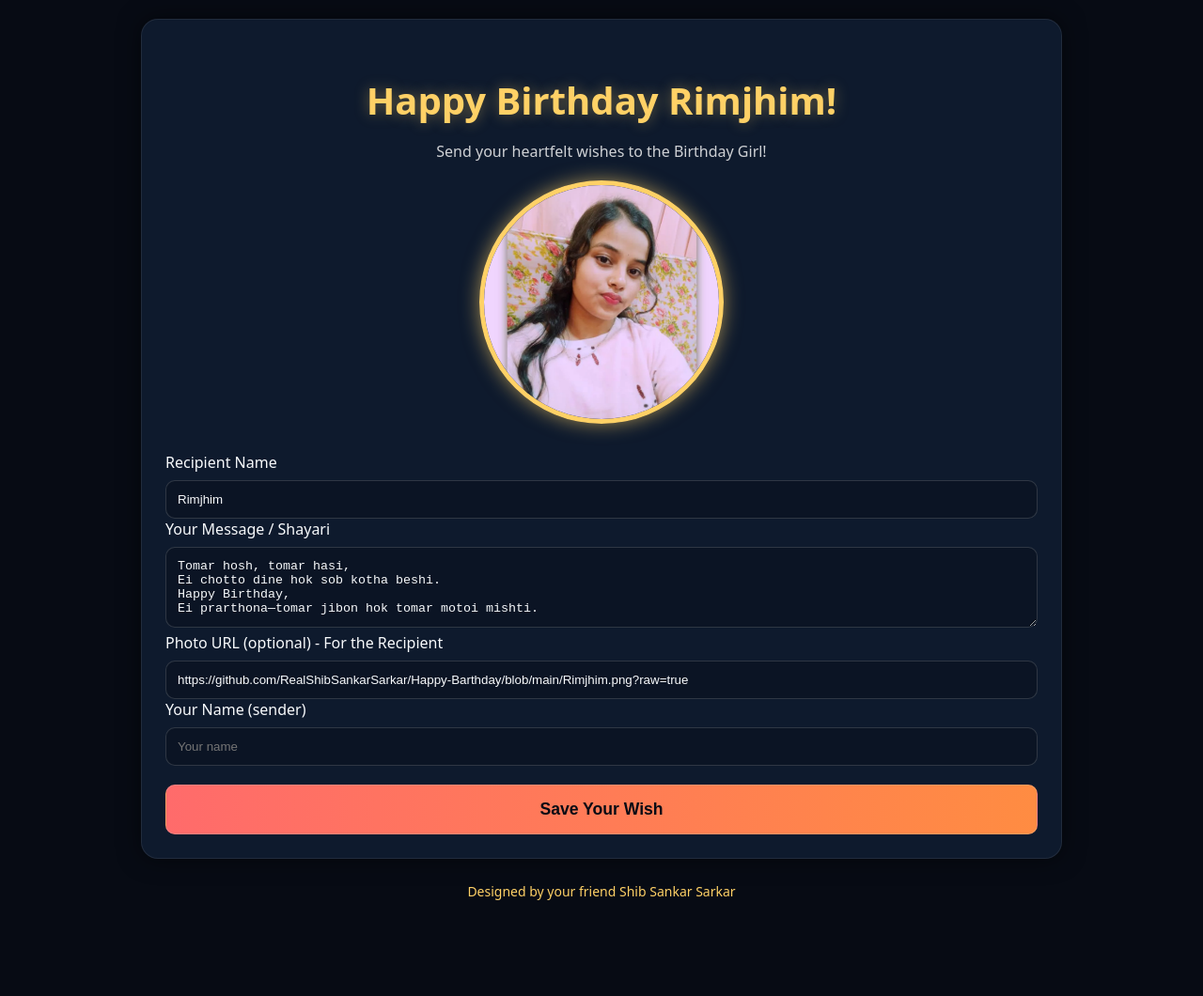
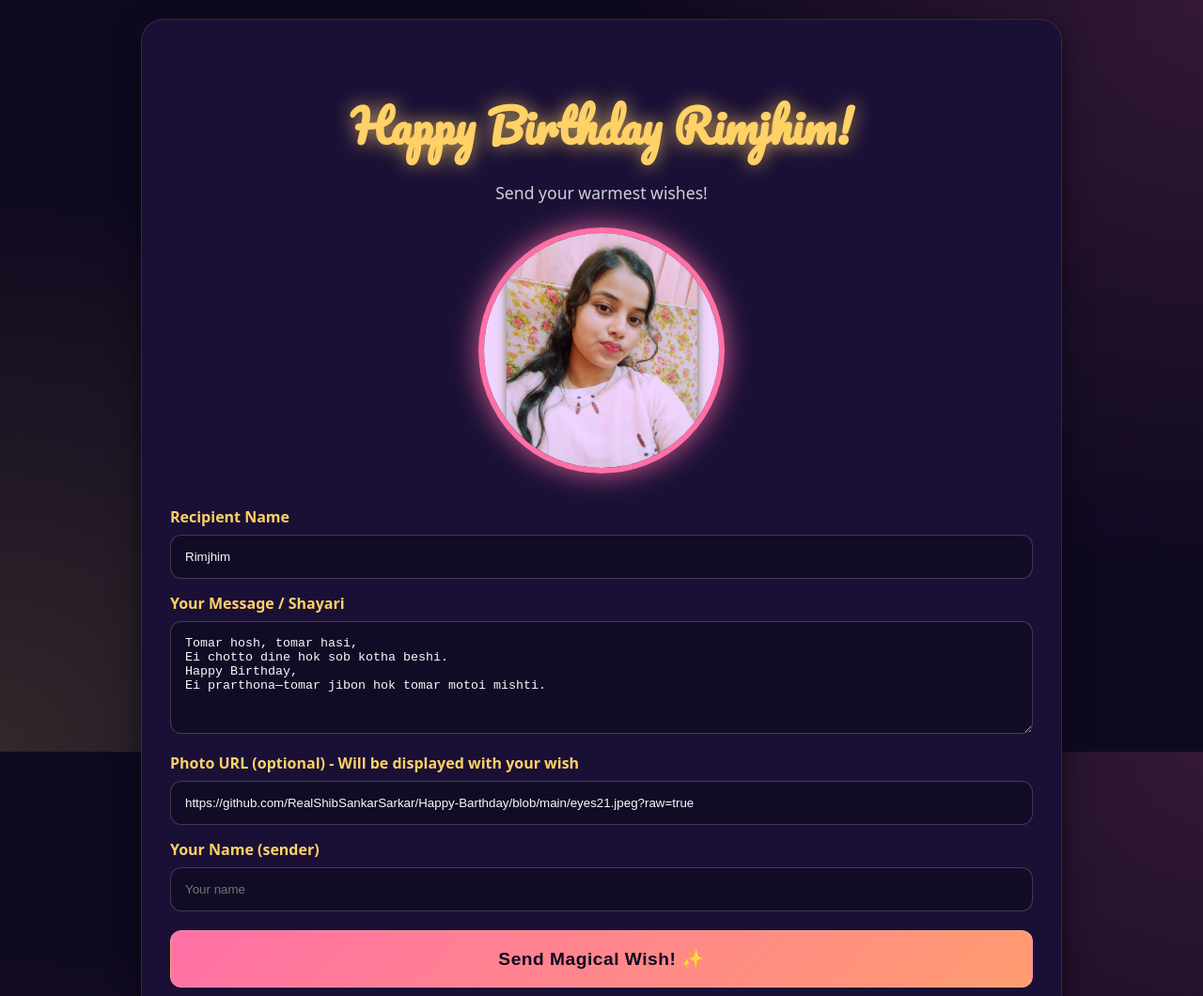
Before and after one commit to RealShibSankarSarkar/Happy-Barthday, a plain HTML site: page index.html in a window 1280 px wide. Shown: the top 1060 px of the page at 94% size. Before the commit the page ends 992 px from the top, so only its background shows below. Drawn offline with Linux system fonts and the light colour scheme; no server answers.

Commit message:
Update index.html

```diff
--- a/index.html
+++ b/index.html
@@ -3,53 +3,129 @@
 <head>
   <meta charset="utf-8" />
   <meta name="viewport" content="width=device-width,initial-scale=1" />
-  <title>Happy Birthday Rimjhim</title>
+  <title>Happy Birthday Rimjhim — A Special Wish</title>
+  <link rel="preconnect" href="https://fonts.googleapis.com">
+  <link rel="preconnect" href="https://fonts.gstatic.com" crossorigin>
+  <link href="https://fonts.googleapis.com/css2?family=Pacifico&display=swap" rel="stylesheet">
   <style>
-    /* Color Palette Update for a more festive feel */
+    /* New Cute & Smooth Palette */
     :root{
-      --bg:#070b14; /* Darker blue */
-      --card:#0e1a2d; /* Slightly lighter card background */
-      --accent:#ff6b6b; /* Red */
-      --accent2:#ff8c42; /* Orange for gradient */
+      --bg:#0f0920; /* Deep Purple/Blue */
+      --card:#1a1036; /* Lighter Card Background */
+      --accent:#ff70a6; /* Soft Pink */
+      --accent2:#ff9c70; /* Soft Peach */
       --text:#f8fafc;
-      --rimjhim-accent:#ffd166; /* Gold/Yellow for highlight */
+      --rimjhim-accent:#ffd166; /* Gold/Yellow Highlight */
     }
-    html,body{margin:0;height:100%;font-family:system-ui,-apple-system,Segoe UI,Roboto,'Noto Sans',sans-serif;background:var(--bg);color:var(--text);padding-bottom: 40px;}
+    html,body{
+        margin:0;
+        height:100%;
+        font-family:system-ui,-apple-system,Segoe UI,Roboto,'Noto Sans',sans-serif;
+        background:var(--bg);
+        color:var(--text);
+        padding-bottom: 40px;
+        background-image: radial-gradient(circle at top right, rgba(255,112,166,0.15) 0%, transparent 40%),
+                          radial-gradient(circle at bottom left, rgba(255,209,102,0.15) 0%, transparent 40%);
+        background-attachment: fixed;
+    }
     .wrap{max-width:980px;margin:0 auto;padding:20px}
-    .card{background:var(--card);padding:25px;border-radius:18px;box-shadow:0 0 25px rgba(0,0,0,0.5);border: 1px solid rgba(255,255,255,0.08);}
-    input,textarea,button{padding:12px;border-radius:10px;border:1px solid rgba(255,255,255,0.15);background:rgba(0,0,0,0.2);color:inherit;width:100%;box-sizing:border-box;margin-top:8px}
-    textarea{resize:vertical}
-    button{cursor:pointer;transition:background-color 0.2s;}
-    button:hover{filter:brightness(1.1);}
+    .card{
+        background:var(--card);
+        padding:30px;
+        border-radius:24px;
+        box-shadow:0 10px 30px rgba(0,0,0,0.5);
+        border: 1px solid rgba(255,255,255,0.1);
+        backdrop-filter: blur(5px);
+        animation: fadeIn 0.8s ease-out;
+    }
+    label{display:block; margin-top:15px; font-weight:600; color:var(--rimjhim-accent);}
+    input,textarea,button{
+        padding:15px;
+        border-radius:12px;
+        border:1px solid rgba(255,255,255,0.2);
+        background:rgba(0,0,0,0.3);
+        color:inherit;
+        width:100%;
+        box-sizing:border-box;
+        margin-top:8px;
+        transition: all 0.3s ease;
+    }
+    input:focus, textarea:focus {
+        border-color: var(--accent);
+        box-shadow: 0 0 10px rgba(255,112,166,0.5);
+        outline: none;
+    }
+    textarea{resize:vertical; min-height: 120px;}
+    button{
+        cursor:pointer;
+        font-weight: 700;
+        letter-spacing: 0.5px;
+        margin-top: 20px;
+    }
+    button:hover{filter:brightness(1.1); transform: translateY(-2px); box-shadow: 0 5px 15px rgba(0,0,0,0.3);}
+    button:active{transform: translateY(0);}
+
     .flex{display:flex;gap:15px}
     .hidden{display:none}
-    .msg{padding:15px;border-radius:12px;background:rgba(255,255,255,0.08);margin-top:12px;border-left: 4px solid var(--rimjhim-accent);}
-    .meta{font-size:12px;color:rgba(255,255,255,0.6)}
-    .footer-link{text-align:center;margin-top:25px;font-size: 14px;color:var(--rimjhim-accent);cursor:pointer;text-decoration: none;}
-    .footer-link:hover{text-decoration: underline;}
+    .msg{
+        padding:18px;
+        border-radius:16px;
+        background:rgba(255,255,255,0.1);
+        margin-top:15px;
+        border-left: 5px solid var(--accent);
+        transition: transform 0.2s ease;
+    }
+    .msg:hover{
+        transform: scale(1.01);
+        background: rgba(255,255,255,0.15);
+    }
+    .meta{font-size:12px;color:rgba(255,255,255,0.7); margin-top: 5px;}
+    .footer-link{
+        text-align:center;
+        margin-top:30px;
+        font-size: 14px;
+        color:var(--rimjhim-accent);
+        cursor:pointer;
+        text-decoration: none;
+        transition: color 0.2s;
+        padding: 10px;
+    }
+    .footer-link:hover{text-decoration: underline; color: var(--accent);}
 
     /* Custom Styles for Birthday Section */
     .birthday-header{
       text-align: center;
-      margin-bottom: 20px;
+      margin-bottom: 25px;
     }
     .birthday-header h2{
-      font-size: 2.5rem;
+      font-family: 'Pacifico', cursive;
+      font-size: 3rem;
       color: var(--rimjhim-accent);
-      text-shadow: 0 0 15px rgba(255, 209, 102, 0.4);
-      margin-bottom: 5px;
+      text-shadow: 0 0 20px rgba(255, 209, 102, 0.7);
+      margin-bottom: 10px;
     }
     .hero-img-container{
       text-align: center;
-      margin-bottom: 25px;
+      margin-bottom: 30px;
     }
     .hero-img{
       max-width: 250px;
-      height: auto;
+      height: 250px; /* Enforce height for object-fit */
       border-radius: 50%;
-      border: 5px solid var(--rimjhim-accent);
-      box-shadow: 0 0 20px rgba(255, 209, 102, 0.6);
+      border: 6px solid var(--accent);
+      box-shadow: 0 0 30px rgba(255, 112, 166, 0.8), 0 0 15px rgba(255,255,255,0.3) inset;
       object-fit: cover;
+      transition: all 0.5s ease;
+    }
+    .hero-img:hover{
+        transform: scale(1.05) rotate(3deg);
+        box-shadow: 0 0 40px var(--accent), 0 0 25px var(--rimjhim-accent);
+    }
+
+    /* Keyframes */
+    @keyframes fadeIn {
+        from { opacity: 0; transform: translateY(20px); }
+        to { opacity: 1; transform: translateY(0); }
     }
   </style>
 </head>
@@ -60,7 +136,7 @@
   <div id="birthdaySection" class="card">
     <div class="birthday-header">
       <h2>Happy Birthday Rimjhim!</h2>
-      <p style="color: rgba(255,255,255,0.8);">Send your heartfelt wishes to the Birthday Girl!</p>
+      <p style="color: rgba(255,255,255,0.8); font-size: 1.1rem;">Send your warmest wishes!</p>
     </div>
 
     <!-- Prominent Image of the Birthday Girl -->
@@ -68,52 +144,52 @@
       <img id="displayPhoto" class="hero-img" src="https://github.com/RealShibSankarSarkar/Happy-Barthday/blob/main/Rimjhim.png?raw=true" alt="Rimjhim's Picture">
     </div>
 
-    <label>Recipient Name</label>
-    <input id="recName" value="Rimjhim" placeholder="e.g. Riya">
+    <label for="recName">Recipient Name</label>
+    <input id="recName" value="Rimjhim" placeholder="Recipient's Name">
 
-    <label>Your Message / Shayari</label>
+    <label for="recMsg">Your Message / Shayari</label>
     <textarea id="recMsg" rows="4">Tomar hosh, tomar hasi,
 Ei chotto dine hok sob kotha beshi.
 Happy Birthday,
 Ei prarthona—tomar jibon hok tomar motoi mishti.</textarea>
 
-    <label>Photo URL (optional) - For the Recipient</label>
-    <!-- Default value is Rimjhim's main photo for a suggestion -->
-    <input id="recPhoto" value="https://github.com/RealShibSankarSarkar/Happy-Barthday/blob/main/Rimjhim.png?raw=true" placeholder="Image link here">
+    <label for="recPhoto">Photo URL (optional) - Will be displayed with your wish</label>
+    <!-- Changed default to the "eyes" image as a suggestion for a nice alternative, keeping the original as an option -->
+    <input id="recPhoto" value="https://github.com/RealShibSankarSarkar/Happy-Barthday/blob/main/eyes21.jpeg?raw=true" placeholder="Image link here">
 
-    <label>Your Name (sender)</label>
+    <label for="senderName">Your Name (sender)</label>
     <input id="senderName" placeholder="Your name">
 
-    <button id="saveBtn" style="margin-top:20px;background:linear-gradient(90deg,var(--accent),var(--accent2));color:var(--bg);font-weight:700;font-size: 1.1rem;padding: 15px;">Save Your Wish</button>
+    <button id="saveBtn" style="background:linear-gradient(135deg,var(--accent),var(--accent2));color:var(--bg);font-size: 1.2rem;padding: 18px;">Send Magical Wish! ✨</button>
   </div>
 
 
   <!-- ---------------- Admin Login Section ---------------- -->
   <div id="adminLogin" class="card hidden">
     <h2>Admin Login</h2>
-    <label>Email</label>
+    <label for="adminEmail">Email</label>
     <input id="adminEmail" value="sarkarshibsankor@gmail.com">
 
-    <label>Password</label>
+    <label for="adminPass">Password</label>
     <input id="adminPass" type="password" value="JaiHanuman!S">
 
-    <button id="loginBtn" style="margin-top:15px;background-color: var(--rimjhim-accent); color: var(--bg);">Login</button>
+    <button id="loginBtn" style="margin-top:20px;background-color: var(--rimjhim-accent); color: var(--bg);">Login</button>
 
-    <button id="backToBirthday" style="margin-top:10px;background-color: rgba(255,255,255,0.1);">⬅ Back to Wishes</button>
+    <button id="backToBirthday" style="margin-top:10px;background-color: rgba(255,255,255,0.1);">⬅ Back to Birthday Page</button>
   </div>
 
 
   <!-- ---------------- Admin Panel Section ---------------- -->
   <div id="adminPanel" class="card hidden">
     <div class="flex" style="justify-content:space-between;align-items:center">
-      <h2>All Messages</h2>
-      <button id="logoutBtn" style="width: auto; background-color: var(--accent); padding: 8px 15px;">Logout</button>
+      <h2>All Wishes (Admin View)</h2>
+      <button id="logoutBtn" style="width: auto; background-color: var(--accent); padding: 10px 20px; margin-top:0;">Logout</button>
     </div>
 
     <div id="messagesList"></div>
   </div>
 
-  <!-- "Designed by" moved to the very bottom outside of the main cards -->
+  <!-- "Designed by" at the very bottom -->
   <p class="footer-link" id="adminOpen">Designed by your friend Shib Sankar Sarkar</p>
 
 </div>
@@ -149,7 +225,7 @@ const recName = document.getElementById('recName');
 const recMsg = document.getElementById('recMsg');
 const recPhoto = document.getElementById('recPhoto');
 const senderName = document.getElementById('senderName');
-const displayPhoto = document.getElementById('displayPhoto'); // New element for the hero image
+const displayPhoto = document.getElementById('displayPhoto');
 
 const saveBtn = document.getElementById('saveBtn');
 const adminOpen = document.getElementById('adminOpen');
@@ -161,10 +237,13 @@ const loginBtn = document.getElementById('loginBtn');
 const logoutBtn = document.getElementById('logoutBtn');
 const messagesList = document.getElementById('messagesList');
 
-// Update hero image if the recPhoto changes (optional feature)
+// Update hero image on the fly if the Recipient Photo URL changes
 recPhoto.oninput = ()=>{
     if(recPhoto.value.trim()){
         displayPhoto.src = recPhoto.value.trim();
+    } else {
+        // Fallback to the main Rimjhim image if the input is cleared
+        displayPhoto.src = "https://github.com/RealShibSankarSarkar/Happy-Barthday/blob/main/Rimjhim.png?raw=true";
     }
 }
 
@@ -183,9 +262,9 @@ saveBtn.onclick = async ()=>{
   const p = recPhoto.value.trim();
   const s = senderName.value.trim();
 
-  if(!m){ alert("Write a message"); return }
+  if(!m){ alert("Please write a special message!"); return }
 
-  saveBtn.disabled=true; saveBtn.innerText="Saving...";
+  saveBtn.disabled=true; saveBtn.innerText="Sending Wish...";
 
   try{
     await db.collection('messages').add({
@@ -193,14 +272,20 @@ saveBtn.onclick = async ()=>{
       recipient:r || "Friend",
       text:m,
       photoURL:p || "",
-      sender:s || "Anonymous",
+      sender:s || "Anonymous Well-wisher",
       time: firebase.firestore.FieldValue.serverTimestamp()
     });
-    saveBtn.innerText="Saved ✓ (Your Wish is on the way!)";
-    setTimeout(()=>{saveBtn.disabled=false; saveBtn.innerText="Save Your Wish"},2000);
+    saveBtn.innerText="Sent Successfully! 🎉";
+    setTimeout(()=>{saveBtn.disabled=false; saveBtn.innerText="Send Magical Wish! ✨"},3000);
+    // Clear inputs after successful save
+    recName.value = "Rimjhim";
+    recMsg.value = "Tomar hosh, tomar hasi,\nEi chotto dine hok sob kotha beshi.\nHappy Birthday,\nEi prarthona—tomar jibon hok tomar motoi mishti.";
+    recPhoto.value = "https://github.com/RealShibSankarSarkar/Happy-Barthday/blob/main/eyes21.jpeg?raw=true";
+    senderName.value = "";
+    displayPhoto.src = "https://github.com/RealShibSankarSarkar/Happy-Barthday/blob/main/Rimjhim.png?raw=true"; // Reset hero image
   } catch(e){
     alert("Error saving message: " + e.message);
-    saveBtn.disabled=false; saveBtn.innerText="Save Your Wish"
+    saveBtn.disabled=false; saveBtn.innerText="Send Magical Wish! ✨"
   }
 };
 
@@ -210,7 +295,10 @@ loginBtn.onclick = async ()=>{
   try{
     await auth.signInWithEmailAndPassword(adminEmail.value.trim(), adminPass.value);
     loginBtn.disabled=false; loginBtn.innerText="Login";
-  }catch(e){ alert(e.message); loginBtn.disabled=false; loginBtn.innerText="Login" }
+  }catch(e){
+    alert("Login Failed: " + e.message);
+    loginBtn.disabled=false; loginBtn.innerText="Login"
+  }
 };
 
 logoutBtn.onclick = ()=> auth.signOut();
@@ -229,10 +317,12 @@ auth.onAuthStateChanged(user=>{
         const t = d.time ? d.time.toDate().toLocaleString() : "—";
         messagesList.innerHTML += `
           <div class='msg'>
-            <div style='font-weight:bold'>${escape(d.sender)} → <span style="color:var(--rimjhim-accent)">${escape(d.recipient)}</span></div>
+            <div style='font-weight:bold; color:var(--rimjhim-accent)'>${escape(d.sender)}
+            <span style="font-weight:normal; color:var(--text); margin: 0 5px;">→</span>
+            <span style="color:var(--accent)">${escape(d.recipient)}</span></div>
             <div class='meta'>${t}</div>
-            <div style='margin-top:10px;white-space:pre-wrap;line-height:1.4'>${escape(d.text)}</div>
-            ${d.photoURL ? `<img src='${escape(d.photoURL)}' style='margin-top:12px;max-width:90%;border-radius:10px;display:block;height:auto;'>` : ''}
+            <div style='margin-top:12px;white-space:pre-wrap;line-height:1.5'>${escape(d.text)}</div>
+            ${d.photoURL ? `<img src='${escape(d.photoURL)}' style='margin-top:15px;max-width:100%;border-radius:12px;display:block;height:auto;border: 2px solid rgba(255,255,255,0.1);'>` : ''}
           </div>`;
       });
     });
@@ -244,7 +334,14 @@ auth.onAuthStateChanged(user=>{
 });
 
 // Security: Function to escape HTML special characters to prevent XSS
-function escape(s){ return String(s||"").replace(/&/g,"&amp;").replace(/</g,"&lt;").replace(/>/g,"&gt;").replace(/"/g,"&quot;").replace(/'/g,"&#039;") }
+function escape(s){
+    return String(s||"")
+        .replace(/&/g,"&amp;")
+        .replace(/</g,"&lt;")
+        .replace(/>/g,"&gt;")
+        .replace(/"/g,"&quot;")
+        .replace(/'/g,"&#039;");
+}
 </script>
 </body>
 </html>
```
